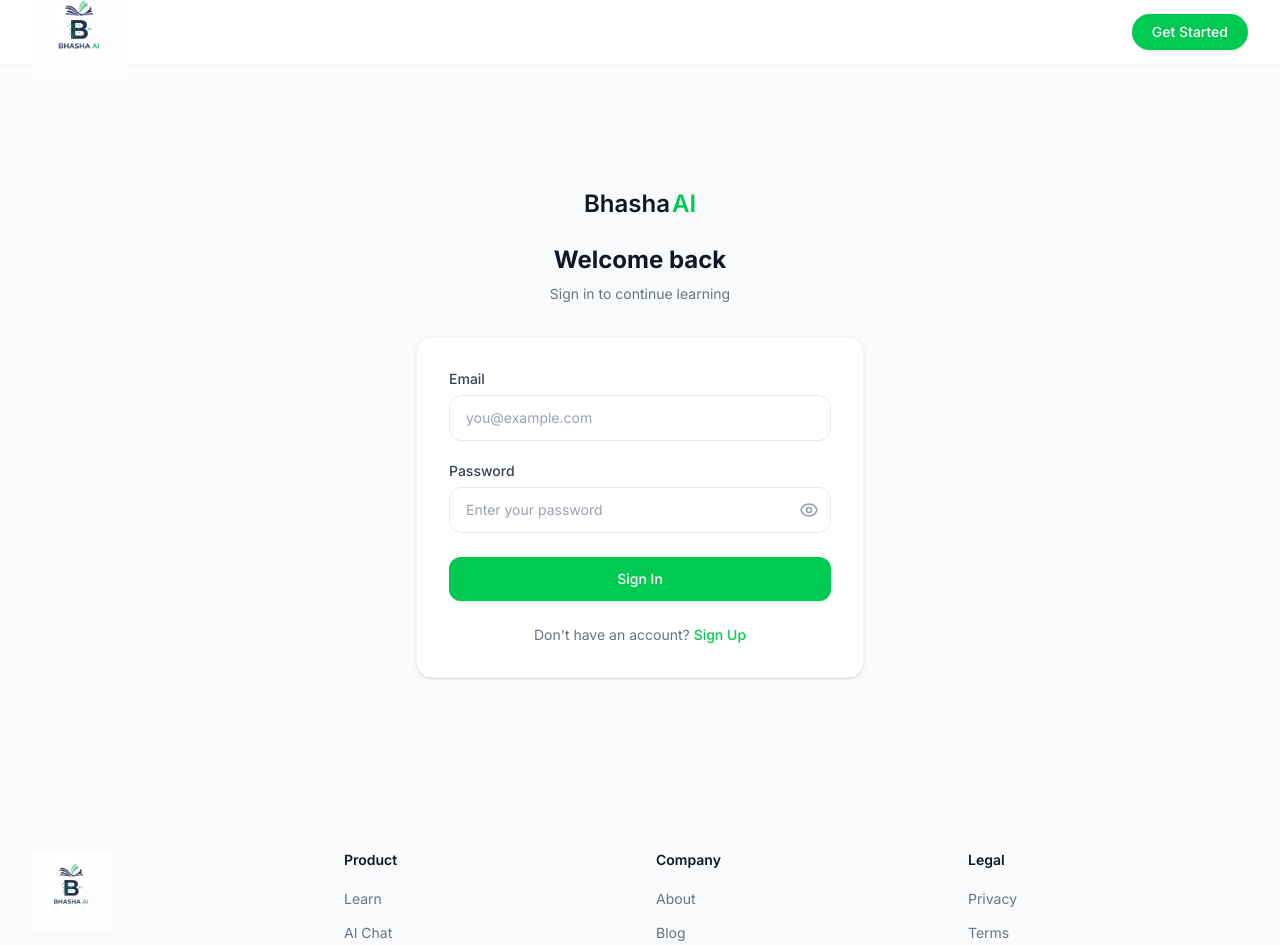
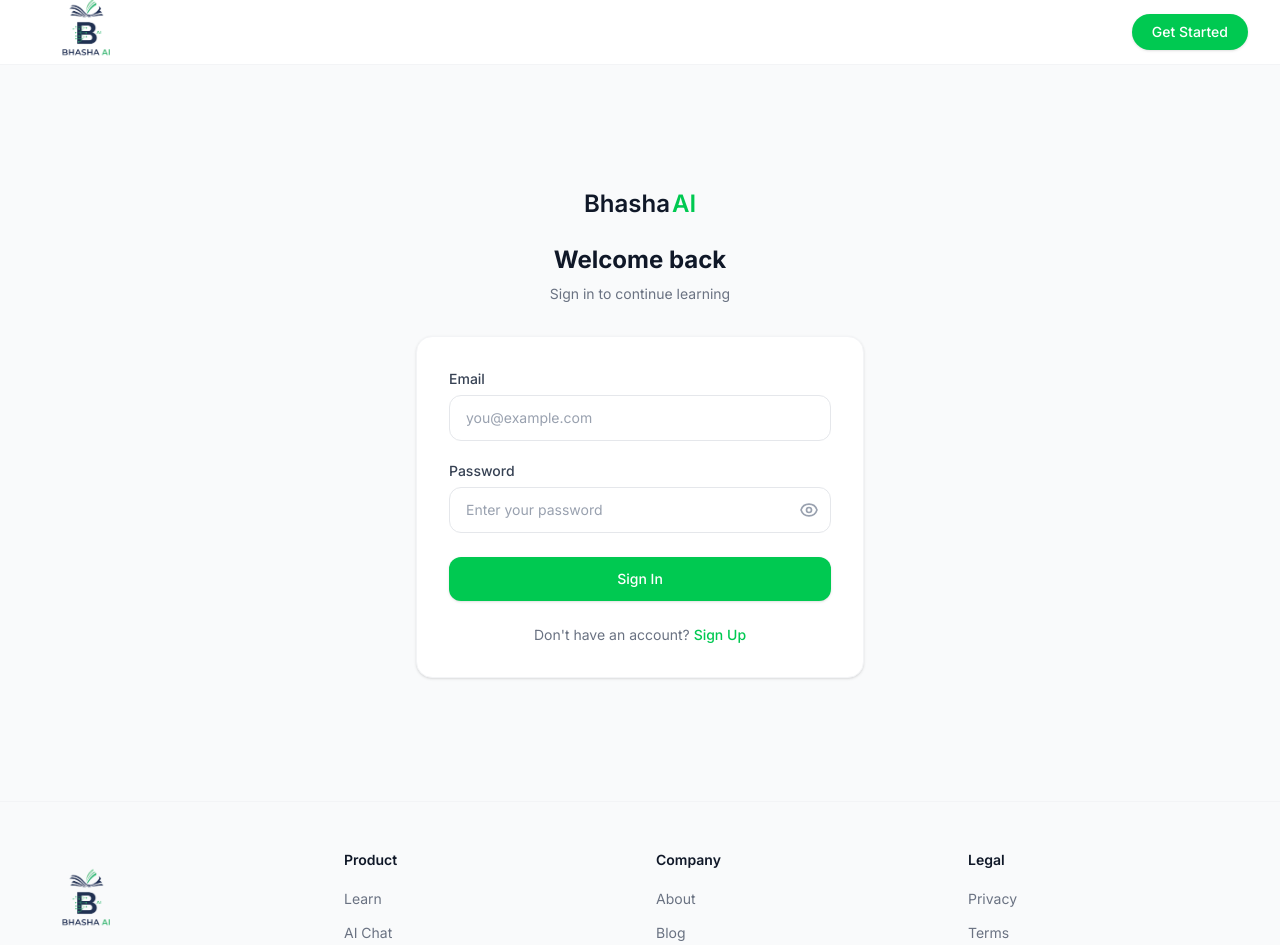
Before and after one commit to mayur-talekar-tc/english-ai-chat, an Angular app in the folder english-ai-fe/: page /login in a window 1280 px wide. Shown: the top 945 px of the page. Built offline with nearby package versions, Linux system fonts and the light colour scheme.

Commit message:
basi changes

```diff
--- a/english-ai-fe/src/app/components/footer/footer.html
+++ b/english-ai-fe/src/app/components/footer/footer.html
@@ -4,7 +4,7 @@
       <!-- Brand -->
       <div class="md:col-span-1">
         <a routerLink="/" class="flex items-center mb-3">
-          <img src="logo.png" alt="BhashaAI" class="h-20 w-20 object-contain">
+          <img src="logo.png" alt="BhashaAI" class="h-28 w-auto">
         </a>
         <p class="text-sm text-gray-500 leading-relaxed">Learn any language naturally with AI-powered conversations.</p>
       </div>
--- a/english-ai-fe/src/app/components/navbar/navbar.html
+++ b/english-ai-fe/src/app/components/navbar/navbar.html
@@ -3,7 +3,7 @@
     <div class="flex items-center justify-between h-16">
       <!-- Logo -->
       <a routerLink="/" class="flex items-center shrink-0 -my-2">
-        <img src="logo.png" alt="BhashaAI" class="h-24 w-24 object-contain">
+        <img src="logo.png" alt="BhashaAI" class="h-28 mt-2 w-auto">
       </a>
 
       <!-- Desktop Nav (only for logged in users) -->
--- a/english-ai-fe/src/app/shared/api.ts
+++ b/english-ai-fe/src/app/shared/api.ts
@@ -1,5 +1,5 @@
-export const API_BASE_URL = 'https://bhashaai-backend.onrender.com/api';
-// export const API_BASE_URL = 'http://localhost:3001/api';
+// export const API_BASE_URL = 'https://bhashaai-backend.onrender.com/api';
+export const API_BASE_URL = 'http://localhost:3001/api';
 export const AI_API_URL = `${API_BASE_URL}/ai`;
 export const AUTH_API_URL = `${API_BASE_URL}/auth`;
 export const PROGRESS_API_URL = `${API_BASE_URL}/progress`;
```
Also changed, not shown: english-ai-fe/public/logo.png, english-ai-fe/src/assets/logo.png.
